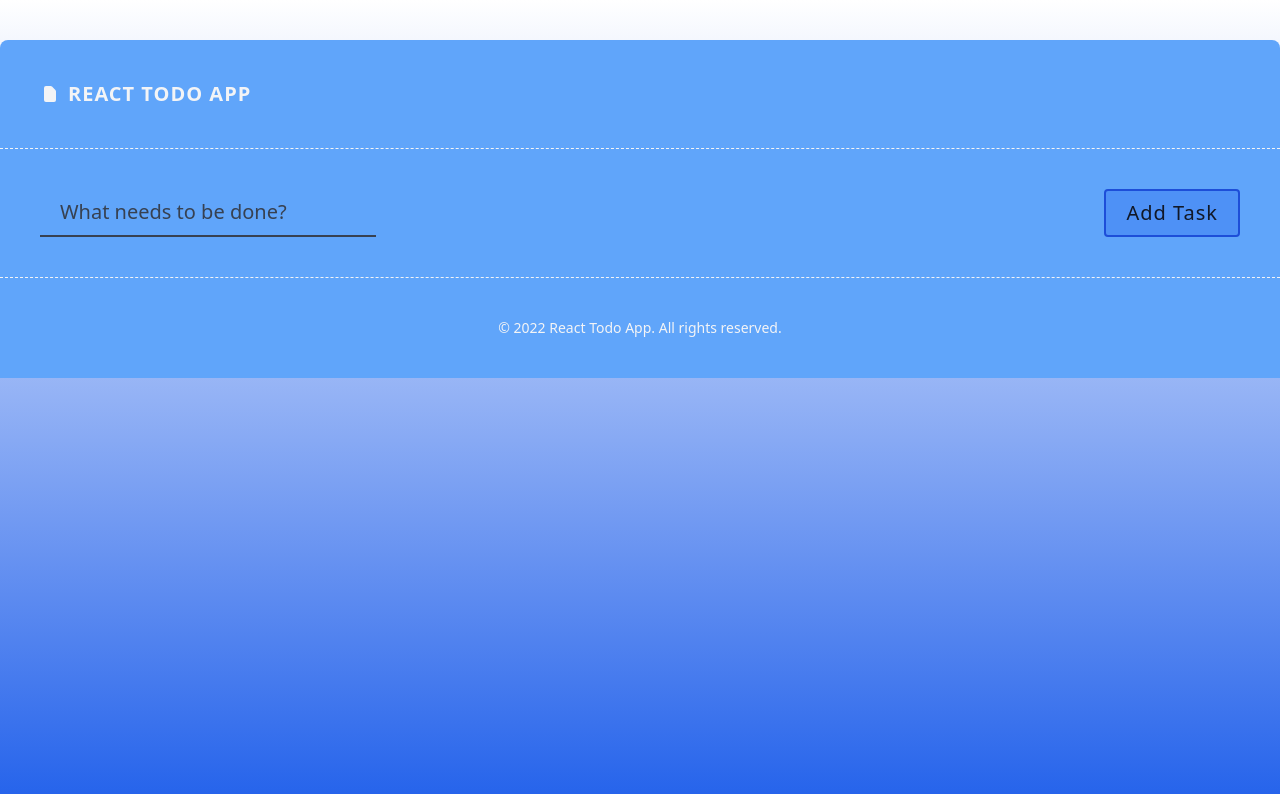
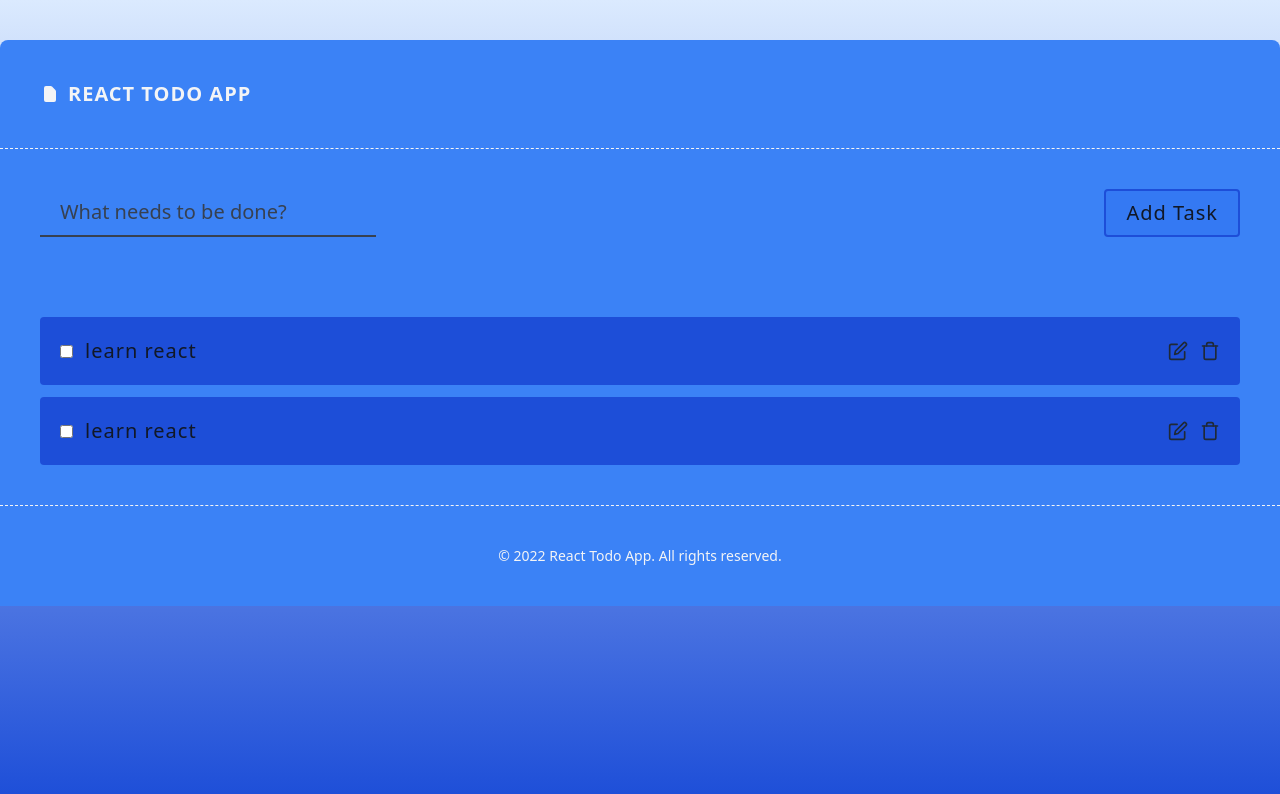
Before and after one commit to KeyaAkter/react-todo-app, a React (Create React App) app: page / in a window 1280 px wide. Shown: the top 794 px of the page. Built offline with nearby package versions, Linux system fonts and the light colour scheme.

Commit message:
task-item and task-list design added

```diff
--- a/src/App.js
+++ b/src/App.js
@@ -1,12 +1,14 @@
 import AddTask from "./components/AddTask";
 import Footer from "./components/Footer";
 import Header from "./components/Header";
+import TaskList from "./components/TaskList";
 
 const App = () => {
   return (
-    <div className="wrapper bg-gradient-to-t from-blue-600 to-white min-h-screen text-xl text-gray-900 flex flex-col py-10">
+    <div className="wrapper bg-gradient-to-t from-blue-700 to-blue-100 min-h-screen text-xl text-gray-900 flex flex-col py-10">
       <Header />
       <AddTask />
+      <TaskList />
       <Footer />
     </div>
   );
--- a/src/components/AddTask.jsx
+++ b/src/components/AddTask.jsx
@@ -1,6 +1,6 @@
 const AddTask = () => {
   return (
-    <form className="bg-blue-400 container mx-auto flex justify-between p-10">
+    <form className="bg-blue-500 container mx-auto flex justify-between p-10">
       <input
         type="text"
         placeholder="What needs to be done?"
--- a/src/components/Footer.jsx
+++ b/src/components/Footer.jsx
@@ -2,7 +2,7 @@ import React from "react";
 
 const Footer = () => {
   return (
-    <footer className="bg-blue-400 container mx-auto text-center p-10 text-sm text-gray-100 border-t border-dashed border-gray-100">
+    <footer className="bg-blue-500 container mx-auto text-center p-10 text-sm text-gray-100 border-t border-dashed border-gray-100">
       <p>
         &copy; {new Date().getFullYear()} React Todo App. All rights reserved.
       </p>
--- a/src/components/Header.jsx
+++ b/src/components/Header.jsx
@@ -1,7 +1,7 @@
 import { HiDocument } from "react-icons/hi";
 const Header = () => {
   return (
-    <header className="header bg-blue-400 p-10 container mx-auto border-b border-dashed border-gray-100 rounded-tl-lg rounded-tr-lg ">
+    <header className="header bg-blue-500 p-10 container mx-auto border-b border-dashed border-gray-100 rounded-tl-lg rounded-tr-lg ">
       <h2 className="uppercase font-semibold text-gray-100 tracking-wider flex gap-2 items-center ">
         <span>
           <HiDocument />
--- a/src/components/TaskItem.jsx
+++ b/src/components/TaskItem.jsx
@@ -1,7 +1,24 @@
-import React from "react";
+import { FiEdit, FiTrash } from "react-icons/fi";
 
 const TaskItem = () => {
-  return <div>TaskItem</div>;
+  return (
+    <div className="task-item flex justify-between items-center bg-blue-700 p-5 rounded hover:bg-gradient-to-r hover:from-blue-600 hover:to-blue-800 tracking-wider group">
+      <div className="task-item-left flex gap-3">
+        <span>
+          <input type="checkbox" />
+        </span>
+        <p className="group-hover:text-gray-100">learn react</p>
+      </div>
+      <div className="task-item-right flex gap-3">
+        <span>
+          <FiEdit className="text-gray-800 hover:text-gray-200 cursor-pointer duration-300 " />
+        </span>
+        <span>
+          <FiTrash className="text-gray-800 hover:text-red-700 cursor-pointer duration-300" />
+        </span>
+      </div>
+    </div>
+  );
 };
 
 export default TaskItem;
--- a/src/components/TaskList.jsx
+++ b/src/components/TaskList.jsx
@@ -1,5 +1,12 @@
+import TaskItem from "./TaskItem";
+
 const TaskList = () => {
-  return <div>TaskList</div>;
+  return (
+    <div className="flex flex-col gap-3 bg-blue-500 container mx-auto p-10">
+      <TaskItem />
+      <TaskItem />
+    </div>
+  );
 };
 
 export default TaskList;
```
